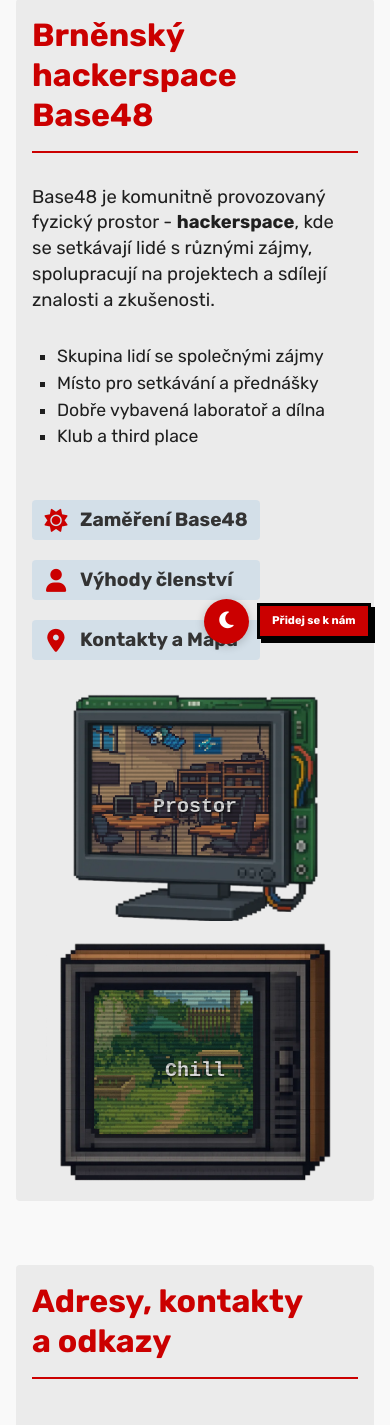
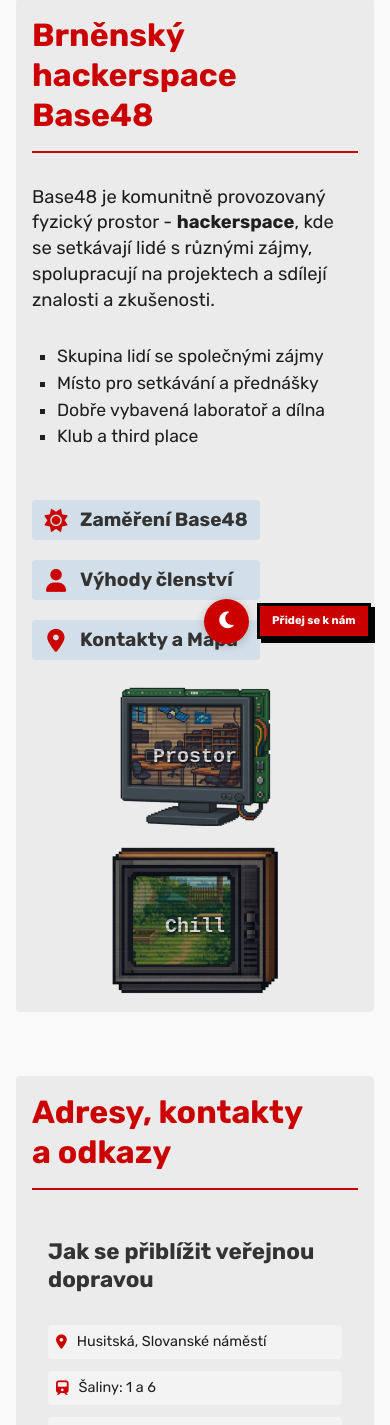
Before and after one commit to Thebys/base48, a PHP site: page / in a window 390 px wide. Shown: the part 156-1581 px from the top of the page. Run offline with PHP 8.4, Linux system fonts and the light colour scheme.

Commit message:
Fix graphics aspect ratios

```diff
--- a/css/crt-effect.css
+++ b/css/crt-effect.css
@@ -15,9 +15,9 @@
     justify-content: center;
     align-items: center;
     overflow: hidden;
-    max-width: 40%;
     /* Hide content overflow */
     transition: transform 0.2s cubic-bezier(0.4, 0, 0.2, 1);
+    flex-shrink: 0;
 }
 
 .frame-container:hover {
@@ -37,6 +37,7 @@
 @media screen and (max-width: 768px) {
     .frame-container {
         max-width: 100%;
+        align-self: center;
     }
 }
 
@@ -49,14 +50,26 @@
 }
 
 .frame-container.portrait {
-    width: 800px;
+    width: 45%;
+    max-width: 400px;
+    height: auto;
     aspect-ratio: 4 / 3;
+    flex-shrink: 0;
+    flex-grow: 0;
+    flex-basis: auto;
+    min-width: 200px;
+    max-height: none;
 }
 
 .frame-container.landscape {
-    width: 800px;
-    height: 450px;
+    width: 45%;
+    max-width: 400px;
     aspect-ratio: 16 / 9;
+    flex-shrink: 0;
+    flex-grow: 0;
+    flex-basis: auto;
+    min-width: 200px;
+    max-height: none;
 }
 
 .frame-frame {
--- a/css/layout.css
+++ b/css/layout.css
@@ -258,11 +258,11 @@ footer p {
     display: flex;
     flex-direction: row;
     justify-content: center;
+    align-items: flex-start;
     gap: var(--padding-large);
     background-color: var(--card-bg);
     border-radius: var(--border-radius);
     padding: var(--padding-small);
-
 }
 
 .grid-zamereni-item:nth-of-type(2n) {
```
